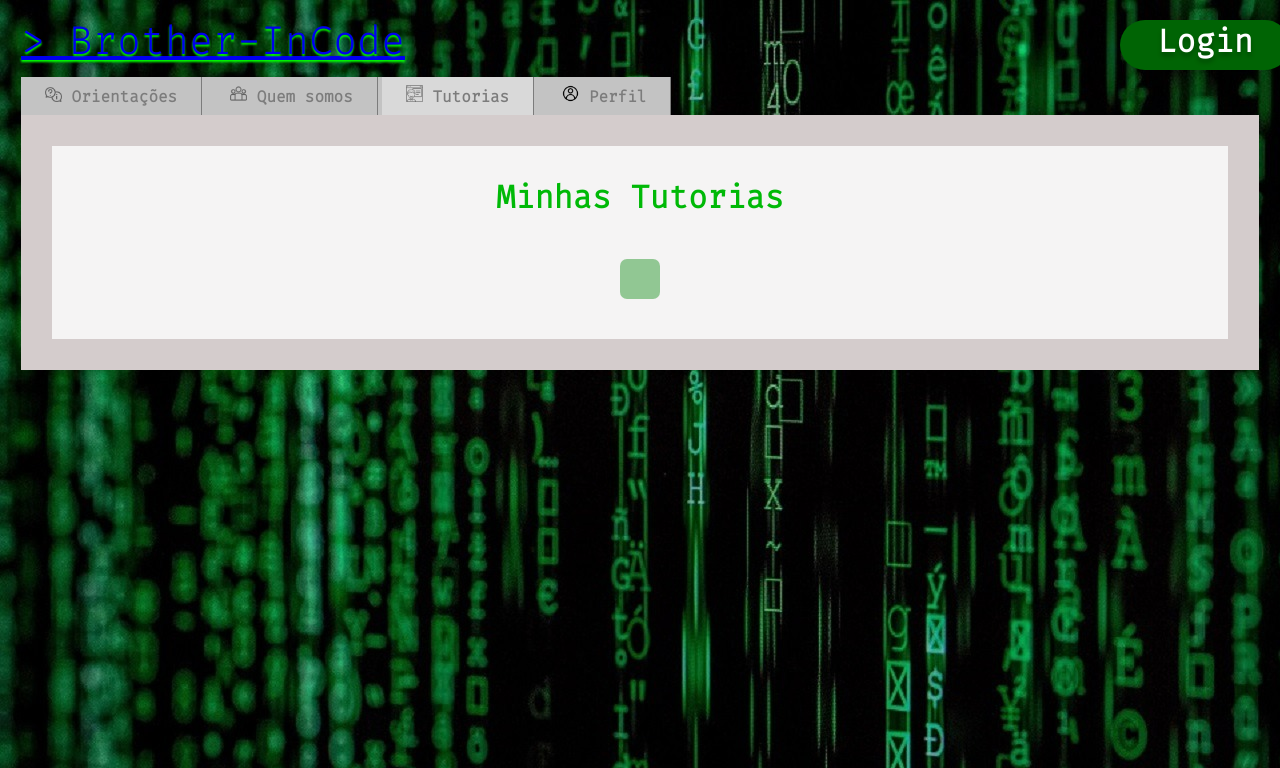
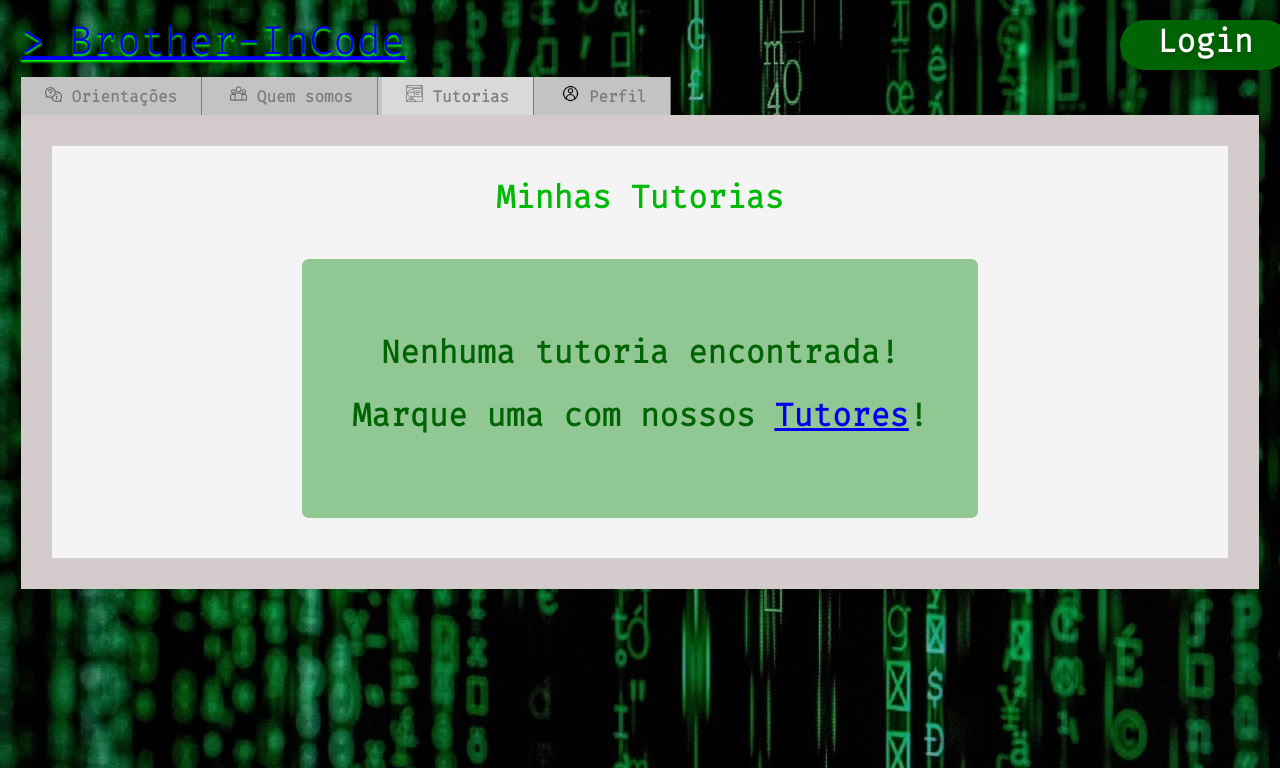
Before and after one commit to arthurvrs/brother-InCode, a Django app: page /tutorias/ in a window 1280 px wide. Shown: the top 768 px of the page. Run offline with Django 4.2, Linux system fonts and the light colour scheme; data comes from the database, SQL or seed files in the repository; both versions use the stored data as it was after the commit.

Commit message:
Página de Tutorias atualizada

```diff
--- a/brotherInCode/templates/brotherInCode/tutorias.html
+++ b/brotherInCode/templates/brotherInCode/tutorias.html
@@ -41,6 +41,12 @@
     <div id="texto-corpo">
       <h1><span class="marked">Minhas Tutorias</span></h1>
       <div class="card">
+        {% if tutorias is None %}
+        <div id="texto-corpo">
+          <h1>Nenhuma tutoria encontrada!</h1>
+          <h1>Marque uma com nossos <span class="marked"><a href="{% url 'lista_tutores' %}">Tutores</a></span>!</h1>
+        </div>
+        {% else %}
         <div class="row">
           {% for tutoria in tutorias %}
           <div class="card">
@@ -89,6 +95,7 @@
           {% endfor %}
 
         </div>
+        {% endif %}
       </div>
     </div>
     <script type="module" src="https://unpkg.com/ionicons@7.1.0/dist/ionicons/ionicons.esm.js"></script>
--- a/brotherInCode/views.py
+++ b/brotherInCode/views.py
@@ -118,8 +118,10 @@ def tutorias(request):
             'area_do_conhecimento': tutoria.id_sub_area_conhecimento.nome,
             'link': tutoria.link,
         })
-
-    return render(request, 'brotherInCode/tutorias.html', {'tutorias': res})
+    if res == []:
+        return render(request, 'brotherInCode/tutorias.html', {'tutorias': None})
+    else:
+        return render(request, 'brotherInCode/tutorias.html', {'tutorias': res})
 
 def quem_somos(request):
     return render(request, 'brotherInCode/quem somos.html')
```
Also changed, not shown: db.sqlite3.
